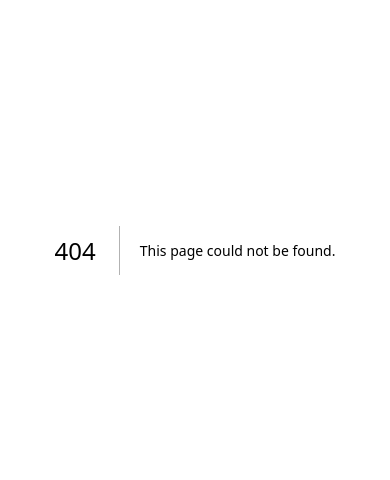
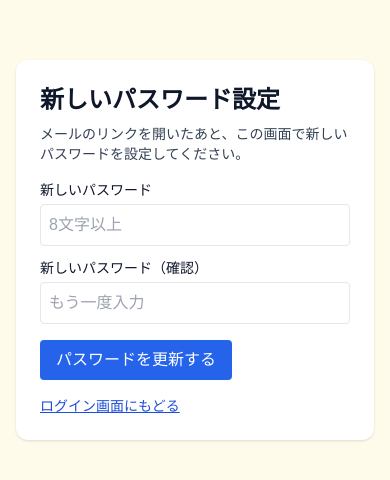
Before and after one commit to ciquab/hondana, a Next.js app: page /login/reset-password in a window 390 px wide. Before the commit this address had no page. Shown: the part 172-652 px from the top of the page. Built offline with nearby package versions, Linux system fonts and the light colour scheme; a web font is replaced by a local one.

Commit message:
Implement Sprint 1 UX fixes for login and mobile header

```diff
--- a/app/kids/home/page.tsx
+++ b/app/kids/home/page.tsx
@@ -98,12 +98,13 @@ export default async function KidsHomePage({
     <main className="relative mx-auto max-w-xl p-4 pb-8">
       {newBadge && <BadgeCelebration badge={newBadge} />}
 
-      <header className="mb-4 flex items-center justify-between rounded-2xl border border-amber-200 bg-amber-100/90 px-4 py-3 shadow-sm">
-        <div className="flex items-center gap-2">
+      <header className="mb-4 rounded-2xl border border-amber-200 bg-amber-100/90 px-4 py-3 shadow-sm">
+        <div className="flex flex-col gap-2 sm:flex-row sm:items-center sm:justify-between">
+          <div className="flex min-w-0 items-center gap-2">
             <span className="flex h-9 w-9 items-center justify-center rounded-full bg-white text-xl shadow-sm">
               🧒
             </span>
-          <h1 className="text-xl font-bold text-amber-900">
+            <h1 className="truncate text-xl font-bold text-amber-900">
               {ageText(ageMode, {
                 junior: `${child.display_name} の ほーむ`,
                 standard: `${child.display_name} のホーム`
@@ -111,10 +112,11 @@ export default async function KidsHomePage({
             </h1>
           </div>
           <form action={kidSignOut}>
-          <button className="rounded-full border border-amber-300 bg-amber-50 px-3 py-1 text-sm text-amber-900 transition hover:bg-amber-100">
+            <button className="w-full rounded-full border border-amber-300 bg-amber-50 px-3 py-1 text-sm text-amber-900 transition hover:bg-amber-100 sm:w-auto">
               {ageText(ageMode, { junior: 'おわる', standard: 'ログアウト' })}
             </button>
           </form>
+        </div>
       </header>
 
       {(unreadCount > 0 || activeMission) && (
--- /dev/null
+++ b/app/login/forgot-password/page.tsx
@@ -0,0 +1,84 @@
+'use client';
+
+import { useState } from 'react';
+import Link from 'next/link';
+import { createClient } from '@/lib/supabase/client';
+
+export default function ForgotPasswordPage() {
+  const [email, setEmail] = useState('');
+  const [loading, setLoading] = useState(false);
+  const [message, setMessage] = useState('');
+
+  const onSubmit = async () => {
+    setMessage('');
+    setLoading(true);
+
+    try {
+      const supabase = createClient();
+      const { error } = await supabase.auth.resetPasswordForEmail(email, {
+        redirectTo: `${window.location.origin}/login/reset-password`
+      });
+
+      if (error) {
+        setMessage(
+          '再設定メールの送信に失敗しました。メールアドレスをご確認ください。'
+        );
+        return;
+      }
+
+      setMessage(
+        '再設定メールを送信しました。届かない場合は迷惑メールフォルダも確認し、少し待ってから再送してください。'
+      );
+    } catch {
+      setMessage(
+        '通信エラーが発生しました。しばらくしてからもう一度お試しください。'
+      );
+    } finally {
+      setLoading(false);
+    }
+  };
+
+  return (
+    <main className="mx-auto flex min-h-screen max-w-md items-center p-4">
+      <div className="w-full rounded-xl bg-white p-6 shadow">
+        <h1 className="mb-2 text-2xl font-bold">パスワード再設定</h1>
+        <p className="mb-4 text-sm text-slate-700">
+          登録したメールアドレスに、パスワード再設定用のリンクを送信します。
+        </p>
+
+        <label htmlFor="email" className="mb-1 block text-sm font-medium">
+          メールアドレス
+        </label>
+        <input
+          id="email"
+          className="w-full rounded border p-2"
+          placeholder="email@example.com"
+          type="email"
+          value={email}
+          onChange={(e) => setEmail(e.target.value)}
+        />
+
+        <button
+          onClick={onSubmit}
+          disabled={loading || email.trim().length === 0}
+          aria-busy={loading}
+          className="mt-4 rounded bg-blue-600 px-4 py-2 text-white disabled:opacity-50"
+        >
+          {loading ? '送信中…' : '再設定メールを送る'}
+        </button>
+
+        {message && (
+          <p className="mt-4 text-sm text-slate-700" role="alert">
+            {message}
+          </p>
+        )}
+
+        <p className="mt-4 text-sm">
+          <Link href="/login" className="text-blue-700 underline">
+            ログイン画面にもどる
+          </Link>
+        </p>
+      </div>
+    </main>
+  );
+}
--- a/app/login/page.tsx
+++ b/app/login/page.tsx
@@ -1,6 +1,7 @@
 'use client';
 
 import { useState } from 'react';
+import Link from 'next/link';
 import { useRouter } from 'next/navigation';
 import { createClient } from '@/lib/supabase/client';
 
@@ -9,28 +10,38 @@ export default function LoginPage() {
   const [email, setEmail] = useState('');
   const [password, setPassword] = useState('');
   const [message, setMessage] = useState('');
-  const [loading, setLoading] = useState(false);
+  const [signInLoading, setSignInLoading] = useState(false);
+  const [signUpLoading, setSignUpLoading] = useState(false);
+
+  const loading = signInLoading || signUpLoading;
 
   const onSignIn = async () => {
     setMessage('');
-    setLoading(true);
+    setSignInLoading(true);
     try {
       const supabase = createClient();
-      const { error } = await supabase.auth.signInWithPassword({ email, password });
+      const { error } = await supabase.auth.signInWithPassword({
+        email,
+        password
+      });
       if (error) {
         setMessage('メールアドレスまたはパスワードが正しくありません。');
         return;
       }
       router.push('/dashboard');
       router.refresh();
+    } catch {
+      setMessage(
+        '通信エラーが発生しました。しばらくしてからもう一度お試しください。'
+      );
     } finally {
-      setLoading(false);
+      setSignInLoading(false);
     }
   };
 
   const onSignUp = async () => {
     setMessage('');
-    setLoading(true);
+    setSignUpLoading(true);
     try {
       const supabase = createClient();
       const { error } = await supabase.auth.signUp({ email, password });
@@ -39,8 +50,12 @@ export default function LoginPage() {
         return;
       }
       setMessage('サインアップしました。ログインしてください。');
+    } catch {
+      setMessage(
+        '通信エラーが発生しました。しばらくしてからもう一度お試しください。'
+      );
     } finally {
-      setLoading(false);
+      setSignUpLoading(false);
     }
   };
 
@@ -64,7 +79,10 @@ export default function LoginPage() {
             />
           </div>
           <div>
-            <label htmlFor="password" className="mb-1 block text-sm font-medium">
+            <label
+              htmlFor="password"
+              className="mb-1 block text-sm font-medium"
+            >
               パスワード
             </label>
             <input
@@ -82,17 +100,28 @@ export default function LoginPage() {
           <button
             onClick={onSignIn}
             disabled={loading}
+            aria-busy={signInLoading}
             className="rounded bg-blue-600 px-4 py-2 text-white disabled:opacity-50"
           >
-            {loading ? '処理中…' : 'ログイン'}
+            {signInLoading ? 'ログイン中…' : 'ログイン'}
           </button>
           <button
             onClick={onSignUp}
             disabled={loading}
+            aria-busy={signUpLoading}
             className="rounded bg-slate-700 px-4 py-2 text-white disabled:opacity-50"
           >
-            サインアップ
+            {signUpLoading ? '登録中…' : 'サインアップ'}
           </button>
+        </div>
+
+        <div className="mt-3">
+          <Link
+            href="/login/forgot-password"
+            className="text-sm text-blue-700 underline"
+          >
+            パスワードを忘れた方
+          </Link>
         </div>
 
         {message && (
--- /dev/null
+++ b/app/login/reset-password/page.tsx
@@ -0,0 +1,120 @@
+'use client';
+
+import { useState } from 'react';
+import Link from 'next/link';
+import { useRouter } from 'next/navigation';
+import { createClient } from '@/lib/supabase/client';
+
+export default function ResetPasswordPage() {
+  const router = useRouter();
+  const [password, setPassword] = useState('');
+  const [confirmPassword, setConfirmPassword] = useState('');
+  const [loading, setLoading] = useState(false);
+  const [message, setMessage] = useState('');
+
+  const onSubmit = async () => {
+    setMessage('');
+
+    if (password.length < 8) {
+      setMessage('パスワードは8文字以上で入力してください。');
+      return;
+    }
+
+    if (password !== confirmPassword) {
+      setMessage('確認用パスワードが一致しません。');
+      return;
+    }
+
+    setLoading(true);
+
+    try {
+      const supabase = createClient();
+      const { error } = await supabase.auth.updateUser({ password });
+
+      if (error) {
+        setMessage(
+          'パスワード更新に失敗しました。再設定リンクからやり直してください。'
+        );
+        return;
+      }
+
+      setMessage('パスワードを更新しました。ログイン画面に移動します。');
+      setTimeout(() => {
+        router.push('/login');
+      }, 1000);
+    } catch {
+      setMessage(
+        '通信エラーが発生しました。しばらくしてからもう一度お試しください。'
+      );
+    } finally {
+      setLoading(false);
+    }
+  };
+
+  return (
+    <main className="mx-auto flex min-h-screen max-w-md items-center p-4">
+      <div className="w-full rounded-xl bg-white p-6 shadow">
+        <h1 className="mb-2 text-2xl font-bold">新しいパスワード設定</h1>
+        <p className="mb-4 text-sm text-slate-700">
+          メールのリンクを開いたあと、この画面で新しいパスワードを設定してください。
+        </p>
+
+        <div className="space-y-3">
+          <div>
+            <label
+              htmlFor="password"
+              className="mb-1 block text-sm font-medium"
+            >
+              新しいパスワード
+            </label>
+            <input
+              id="password"
+              className="w-full rounded border p-2"
+              placeholder="8文字以上"
+              type="password"
+              value={password}
+              onChange={(e) => setPassword(e.target.value)}
+            />
+          </div>
+          <div>
+            <label
+              htmlFor="confirmPassword"
+              className="mb-1 block text-sm font-medium"
+            >
+              新しいパスワード（確認）
+            </label>
+            <input
+              id="confirmPassword"
+              className="w-full rounded border p-2"
+              placeholder="もう一度入力"
+              type="password"
+              value={confirmPassword}
+              onChange={(e) => setConfirmPassword(e.target.value)}
+            />
+          </div>
+        </div>
+
+        <button
+          onClick={onSubmit}
+          disabled={loading}
+          aria-busy={loading}
+          className="mt-4 rounded bg-blue-600 px-4 py-2 text-white disabled:opacity-50"
+        >
+          {loading ? '更新中…' : 'パスワードを更新する'}
+        </button>
+
+        {message && (
+          <p className="mt-4 text-sm text-slate-700" role="alert">
+            {message}
+          </p>
+        )}
+
+        <p className="mt-4 text-sm">
+          <Link href="/login" className="text-blue-700 underline">
+            ログイン画面にもどる
+          </Link>
+        </p>
+      </div>
+    </main>
+  );
+}
```
Also changed, not shown: 1 other file (tests, documents, lock files or other folders). Lines whose indentation alone changed are shown as unchanged.
